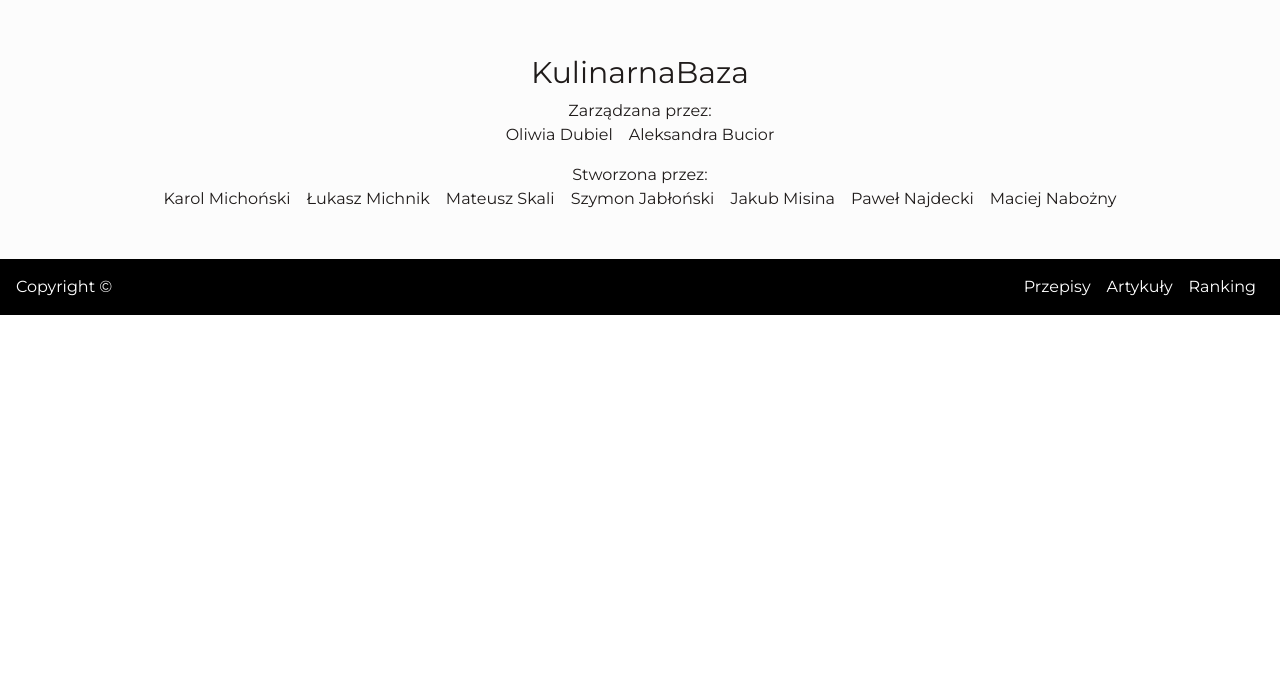
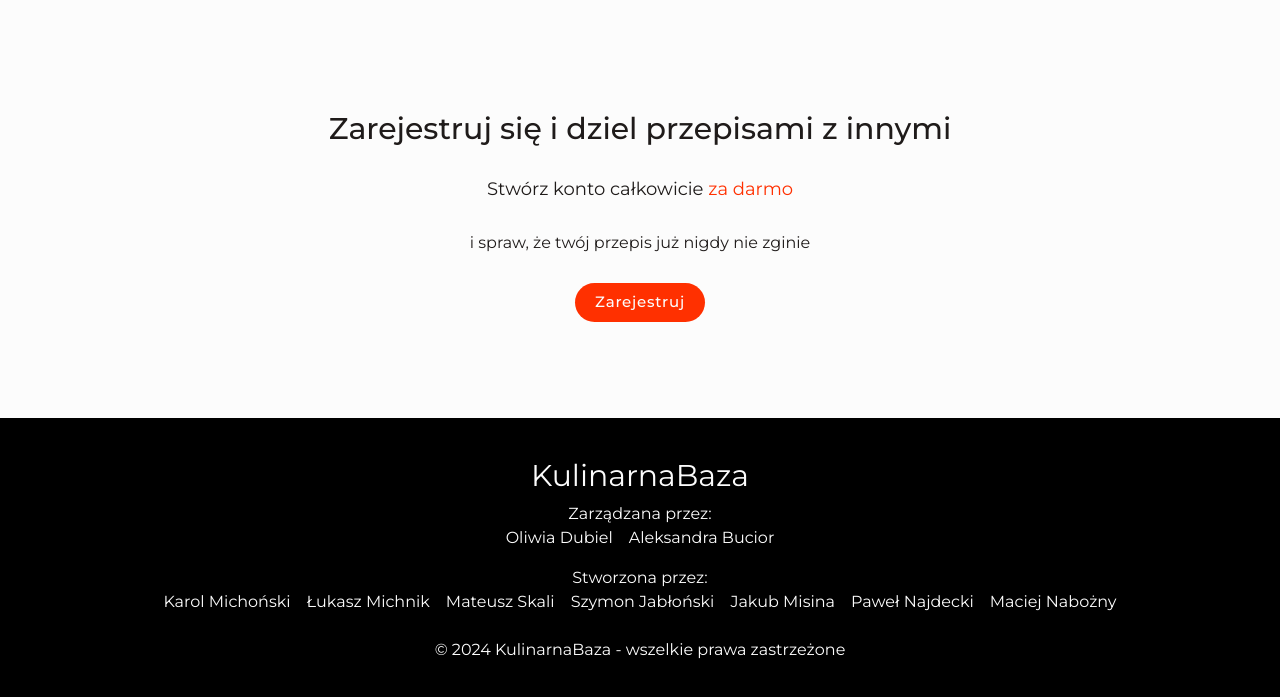
Before and after one commit to Skalik2/KulinarnaBaza, a React (Vite) app in the folder app/: page / in a window 1280 px wide. Shown: the part 1829-2526 px from the top of the page. Before the commit the page ends 2144 px from the top, so only its background shows below. Built offline with nearby package versions, Linux system fonts and the light colour scheme; no server answers.

Commit message:
some changes and fixes

```diff
--- a/app/src/pages/Article.tsx
+++ b/app/src/pages/Article.tsx
@@ -12,6 +12,7 @@ import { CiCalendar } from "react-icons/ci";
 import toast from "react-hot-toast";
 import { useGetArticles } from "../hooks/useGetArticles";
 import { default as ArticleCard } from "../ui/article/Article";
+import Footer from "../ui/footer/Footer";
 
 export default function Article() {
   const params = useParams();
@@ -57,6 +58,7 @@ export default function Article() {
     ));
 
   return (
+    <>
       <div className=" py-16 md:pt-[72px] bg-bgWhite dark:bg-bgDark">
         {isLoading ? (
           <div className="h-screen w-full flex justify-center items-center">
@@ -173,7 +175,9 @@ export default function Article() {
                             </span>
                             <div className="flex flex-col justify-center items-start gap-5 text-bgDark dark:text-bgWhite">
                               <p className="text-sm font-medium">{item.imie}</p>
-                            <p className="text-wrap break-words">{item.opis}</p>
+                              <p className="text-wrap break-words">
+                                {item.opis}
+                              </p>
                             </div>
                           </div>
                           <div className="h-[1px] w-full bg-slate-200 dark:bg-stone-800"></div>
@@ -186,5 +190,7 @@ export default function Article() {
           </div>
         )}
       </div>
+      <Footer />
+    </>
   );
 }
--- a/app/src/pages/Articles.tsx
+++ b/app/src/pages/Articles.tsx
@@ -7,6 +7,7 @@ import Spinner from "../ui/Spinner";
 import { Pagination } from "@mui/material";
 import useDarkMode from "../hooks/useDarkMode";
 import { useEffect, useState } from "react";
+import Footer from "../ui/footer/Footer";
 
 export default function Articles() {
   const queryClient = useQueryClient();
@@ -59,6 +60,7 @@ export default function Articles() {
   };
 
   return (
+    <>
       <div className="pt-16 md:pt-[72px] dark:bg-bgDark flex flex-col items-center">
         {" "}
         {userAuth ? (
@@ -170,5 +172,7 @@ export default function Articles() {
           )}
         </div>
       </div>
+      <Footer />
+    </>
   );
 }
--- a/app/src/pages/HomePage.tsx
+++ b/app/src/pages/HomePage.tsx
@@ -1,14 +1,29 @@
-import Hero from '../ui/home/Hero'
-import Carousel from '../ui/home/Carousel'
-import Footer from '../ui/footer/Footer'
+import Hero from "../ui/home/Hero";
+import Carousel from "../ui/home/Carousel";
+import Footer from "../ui/footer/Footer";
+import { Link } from "react-router-dom";
 
 export default function HomePage() {
-
   return (
-    <div>
+    <div className="bg-bgWhite dark:bg-bgDark text-bgDark dark:text-bgWhite">
       <Hero />
       <Carousel />
+      <div className="flex flex-col justify-center items-center gap-5 sm:gap-7 px-6 py-10 sm:py-16 lg:py-24 max-w-3xl mx-auto">
+        <h3 className="text-3xl text-center font-medium">
+          Zarejestruj się i dziel przepisami z innymi
+        </h3>
+        <p className="text-lg text-center">
+          Stwórz konto całkowicie <span className="text-main">za darmo</span>{" "}
+        </p>
+        i spraw, że twój przepis już nigdy nie zginie
+        <Link
+          to="/signup"
+          className="px-5 py-2 bg-main hover:bg-mainHover  rounded-full text-bgWhite tracking-wider font-medium transition-colors duration-300 text-[15px]"
+        >
+          Zarejestruj
+        </Link>
+      </div>
       <Footer />
     </div>
-  )
+  );
 }
--- a/app/src/pages/Rank.tsx
+++ b/app/src/pages/Rank.tsx
@@ -1,7 +1,11 @@
-import React from 'react'
+import React from "react";
+import Footer from "../ui/footer/Footer";
 
 export default function Rank() {
   return (
-    <div className="pt-16 md:pt-[72px]">Ranking najlepszych przepisów</div>
-  )
+    <>
+      <div className="pt-16 md:pt-[72px]">Ranking najlepszych przepisów</div>
+      <Footer />
+    </>
+  );
 }
--- a/app/src/pages/Recipe.tsx
+++ b/app/src/pages/Recipe.tsx
@@ -18,6 +18,7 @@ import { useRemoveFav } from "../hooks/useRemoveFav";
 import { GiCook } from "react-icons/gi";
 import { useGetRecipeComments } from "../hooks/useGetRecipeComments";
 import { useAddRecipeComment } from "../hooks/useAddRecipeComment";
+import Footer from "../ui/footer/Footer";
 
 interface recipeInterface {
   autor: number;
@@ -148,6 +149,7 @@ export default function Recipe() {
     ));
 
   return (
+    <>
       <div className=" py-16 md:pt-[72px] bg-bgWhite dark:bg-bgDark">
         {isLoading ? (
           <div className="h-screen w-full flex justify-center items-center">
@@ -316,7 +318,9 @@ export default function Recipe() {
                             </span>
                             <div className="flex flex-col justify-center items-start gap-5 text-bgDark dark:text-bgWhite">
                               <p className="text-sm font-medium">{item.imie}</p>
-                            <p className="text-wrap break-words">{item.opis}</p>
+                              <p className="text-wrap break-words">
+                                {item.opis}
+                              </p>
                             </div>
                           </div>
                           <div className="h-[1px] w-full bg-slate-200 dark:bg-stone-800"></div>
@@ -329,5 +333,7 @@ export default function Recipe() {
           </div>
         )}
       </div>
+      <Footer />
+    </>
   );
 }
--- a/app/src/pages/Recipes.tsx
+++ b/app/src/pages/Recipes.tsx
@@ -13,6 +13,7 @@ import { ingredientInterface, recipeIng, tagInterface } from "./AddNewRecipe";
 import axios from "axios";
 import AddNewIngModal from "../ui/recipes/AddNewIngModal";
 import { useGetBy } from "../hooks/useGetBy";
+import Footer from "../ui/footer/Footer";
 
 export default function Recipes() {
   const queryClient = useQueryClient();
@@ -110,6 +111,7 @@ export default function Recipes() {
   console.log(dataBy);
 
   return (
+    <>
       <div className=" bg-bgWhite dark:bg-bgDark mt-10 py-16">
         {userAuth ? (
           <div className="w-full flex justify-center items-center flex-col gap-6 md:gap-10 p-4 my-10 md:my-20">
@@ -255,7 +257,9 @@ export default function Recipes() {
                     "& .MuiPaginationItem-root": {
                       color: `${isDarkMode ? "#ffffff" : "#333333"}`,
                       "&:hover": {
-                      backgroundColor: `${isDarkMode ? "#2b2d35" : "#f1f5f9"}`,
+                        backgroundColor: `${
+                          isDarkMode ? "#2b2d35" : "#f1f5f9"
+                        }`,
                       },
                     },
                   }}
@@ -267,5 +271,7 @@ export default function Recipes() {
           </>
         )}
       </div>
+      <Footer />
+    </>
   );
 }
--- a/app/src/ui/footer/Footer.tsx
+++ b/app/src/ui/footer/Footer.tsx
@@ -2,36 +2,29 @@ import { Link } from "react-router-dom";
 
 export default function Footer() {
   return (
-    <div className="flex flex-col flex-wrap bg-bgWhite dark:bg-bgDark">
-      <div className=" flex flex-col flex-wrap bg-bgWhite mx-auto text-bgDark dark:bg-bgDark dark:text-bgWhite justify-center items-center text-center p-10 w-full">
-        <h1 className=" text-3xl mx-auto">KulinarnaBaza</h1>
+    <div className="flex flex-col flex-wrap bg-black">
+      <div className=" flex flex-col flex-wrap  mx-auto text-bgWhite justify-center items-center text-center p-10 w-full">
+        <h3 className=" text-3xl mx-auto">KulinarnaBaza</h3>
         <div className="p-2">
           <p>Zarządzana przez:</p>
           <div className="flex flex-row flex-wrap gap-4 justify-center">
-            <h1>Oliwia Dubiel</h1>
-            <h1>Aleksandra Bucior</h1>
+            <p>Oliwia Dubiel</p>
+            <p>Aleksandra Bucior</p>
           </div>
         </div>
         <div className="p-2">
-          <p >Stworzona przez:</p>
+          <p>Stworzona przez:</p>
           <div className="flex flex-row flex-wrap gap-4 justify-center">
-            <h1>Karol Michoński</h1>
-            <h1>Łukasz Michnik</h1>
-            <h1>Mateusz Skali</h1>
-            <h1>Szymon Jabłoński</h1>
-            <h1>Jakub Misina</h1>
-            <h1>Paweł Najdecki</h1>
-            <h1>Maciej Nabożny</h1>
+            <p>Karol Michoński</p>
+            <p>Łukasz Michnik</p>
+            <p>Mateusz Skali</p>
+            <p>Szymon Jabłoński</p>
+            <p>Jakub Misina</p>
+            <p>Paweł Najdecki</p>
+            <p>Maciej Nabożny</p>
           </div>
         </div>
-      </div>
-      <div className=" bg-black text-white flex justify-between p-4">
-        <p>Copyright ©</p>
-        <ul className="flex flex-row [&>*]:px-2">
-          <Link to={"recipes"}>Przepisy</Link>
-          <Link to={"articles"}>Artykuły</Link>
-          <Link to={"rank"}>Ranking</Link>
-        </ul>
+        <p className="mt-4">© 2024 KulinarnaBaza - wszelkie prawa zastrzeżone</p>
       </div>
     </div>
   );
--- a/app/src/ui/home/Carousel.tsx
+++ b/app/src/ui/home/Carousel.tsx
@@ -4,6 +4,8 @@ import "slick-carousel/slick/slick.css";
 import "slick-carousel/slick/slick-theme.css";
 import Spinner from "../Spinner";
 import { useGetRecipes } from "../../hooks/useGetRecipes";
+import { Link } from "react-router-dom";
+import RecipeCard from "../recipes/RecipeCard";
 
 const Carousel: React.FC = () => {
   const sliderRef = useRef<Slider | null>(null);
@@ -19,9 +21,16 @@ const Carousel: React.FC = () => {
     centerMode: true,
     responsive: [
       {
-        breakpoint: 768,
+        breakpoint: 900,
         settings: {
           slidesToShow: 1,
+          slidesToScroll: 1,
+        },
+      },
+      {
+        breakpoint: 1300,
+        settings: {
+          slidesToShow: 2,
           slidesToScroll: 1,
         },
       },
@@ -35,13 +44,15 @@ const Carousel: React.FC = () => {
   const goToNext = () => {
     sliderRef.current?.slickNext();
   };
-  console.log(data);
   return (
     <div className=" pt-16 pb-10 bg-bgWhite dark:bg-bgDark dark:text-bgWhite text-center">
       <h1 className=" text-5xl py-2">Nasze najlepsze dania</h1>
-      <p className=" mb-10 pb-2 px-8 border-b-4 inline-block border-b-main">
+      <Link
+        to="/recipes"
+        className=" mb-10 pb-2 px-8 border-b-4 inline-block border-b-main"
+      >
         Zobacz je wszystkie
-      </p>
+      </Link>
       <div className="flex flex-col relative">
         <button
           className="absolute z-10 top-1/3 text-white text-4xl left-4 rounded-full bg-bgDark opacity-75 font-bold p-1 w-11 h-11 dark:bg-bgWhite dark:text-bgDark"
@@ -58,10 +69,16 @@ const Carousel: React.FC = () => {
             {firstFive.map((recipe: any) => (
               <div className="px-4">
                 {
-                  <img
-                    src={`http://localhost:5000/api/recipes/image/${recipe.id_przepisu}`}
-                    alt="Photo 1"
-                    className=" aspect-[5/3]"
+                  <RecipeCard
+                    link={`/recipes/${
+                      recipe.id_przepisu
+                    }/${recipe.tytul.replace(/\s+/g, "-")}`}
+                    imageSrc={`http://localhost:5000/api/recipes/image/${recipe.id_przepisu}`}
+                    title={recipe.tytul}
+                    key={recipe.id_przepisu}
+                    price={recipe.cena}
+                    time={recipe.czas_przygotowania}
+                    views={recipe.wyswietlenia}
                   />
                 }
               </div>
```
Lines whose indentation alone changed are shown as unchanged.
